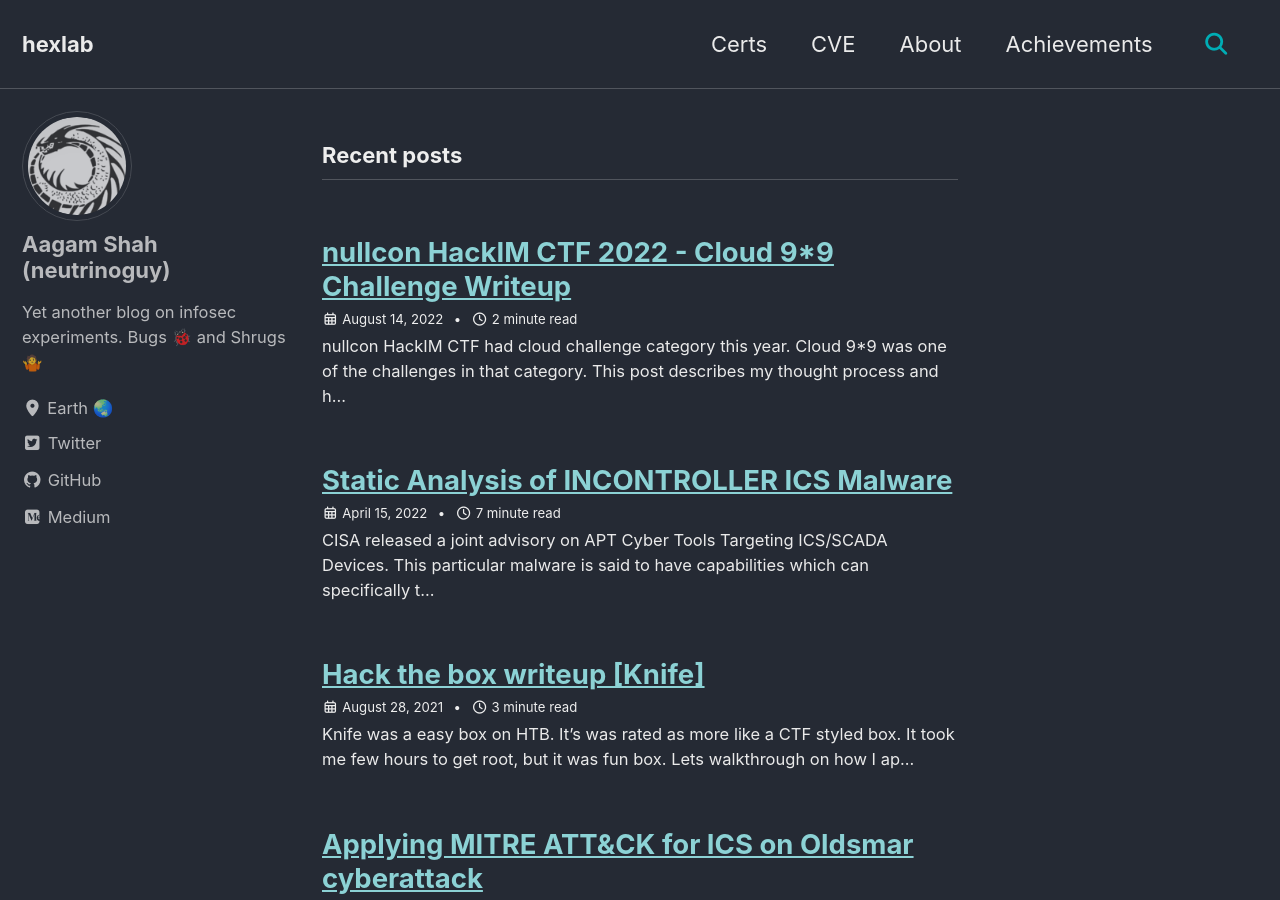
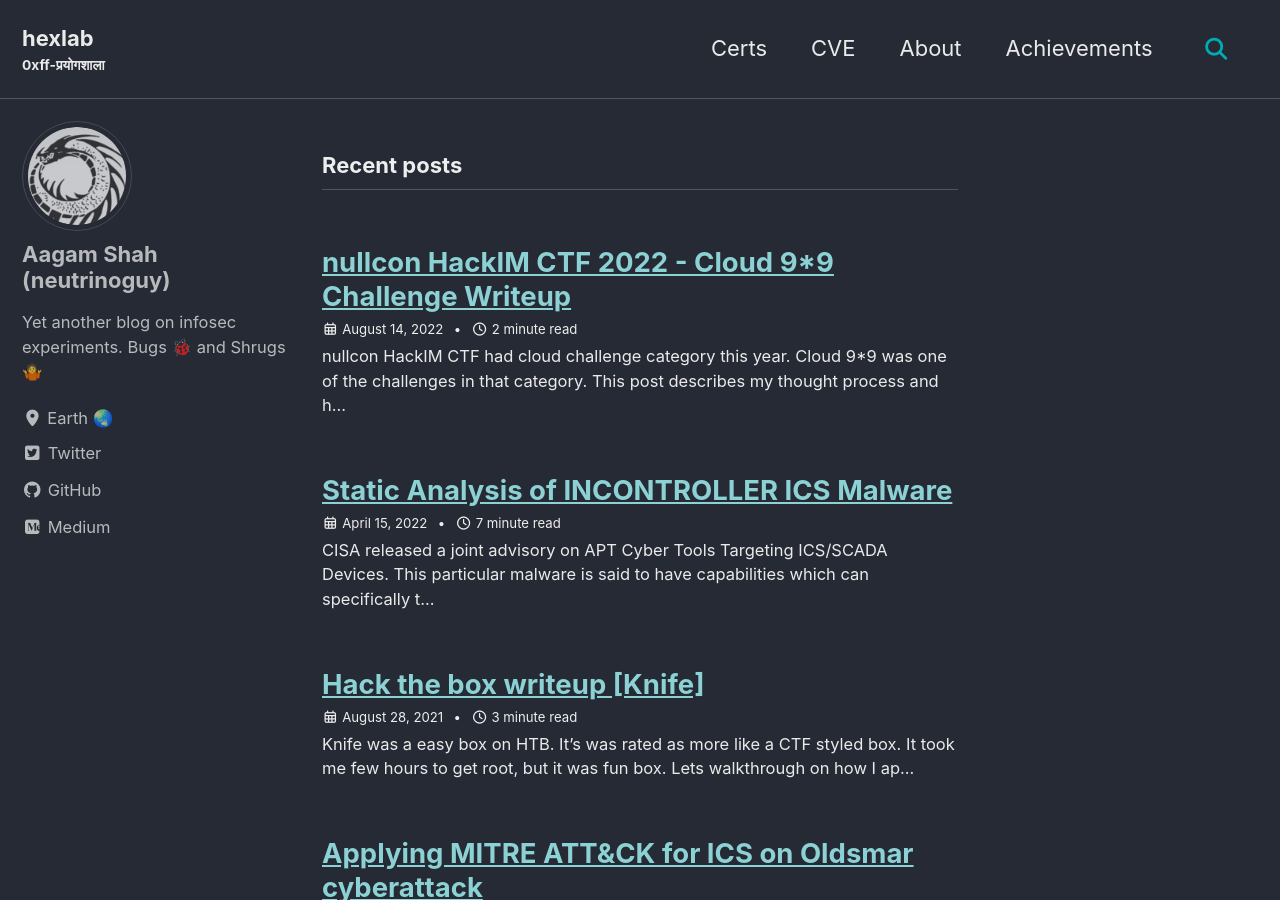
Before and after one commit to neutrinoguy/neutrinoguy.github.io, a Jekyll site: the page built from index.html, in a window 1280 px wide and 900 px high. Built offline with Jekyll 4.4.1, drawn with Linux system fonts in a browser that asks for light colours; cached includes are drawn as plain includes; the list of posts is cut into pages by our own code.

Commit message:
Added subtitle :)

```diff
--- a/_config.yml
+++ b/_config.yml
@@ -18,7 +18,7 @@ minimal_mistakes_skin    : "dark" # "air", "aqua", "contrast", "dark", "dirt", "
 locale                   : "en-US"
 title                    : "hexlab"
 title_separator          : "-"
-subtitle                 : # site tagline that appears below site title in masthead
+subtitle                 : "0xff-प्रयोगशाला" # site tagline that appears below site title in masthead
 name                     : "Aagam Shah"
 description              : "Yet another blog on infosec experiments. Bugs 🐞 and Shrugs 🤷"
 url                      : "https://hexlab.xyz" # the base hostname & protocol for your site e.g. "https://mmistakes.github.io"
```
